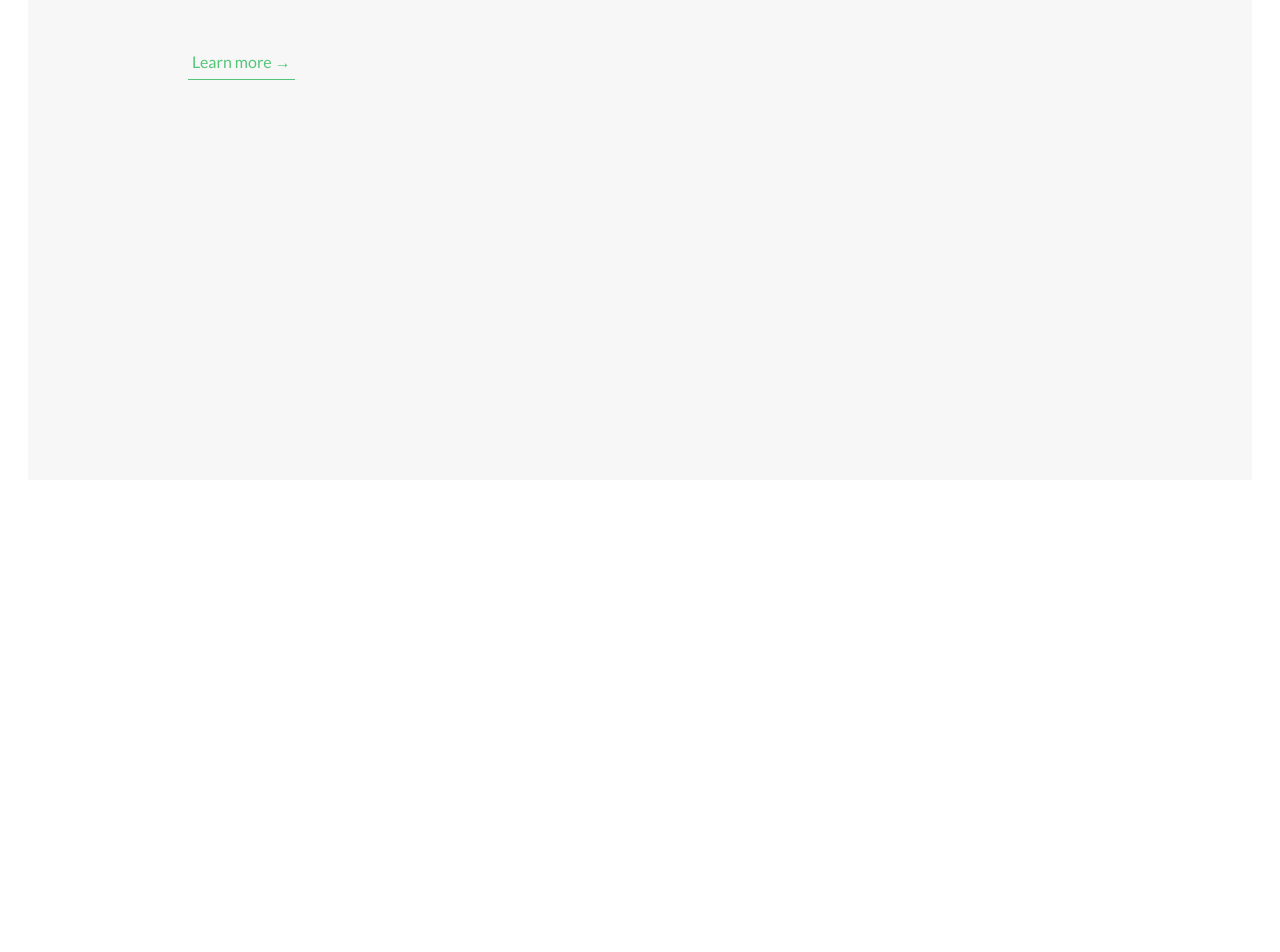
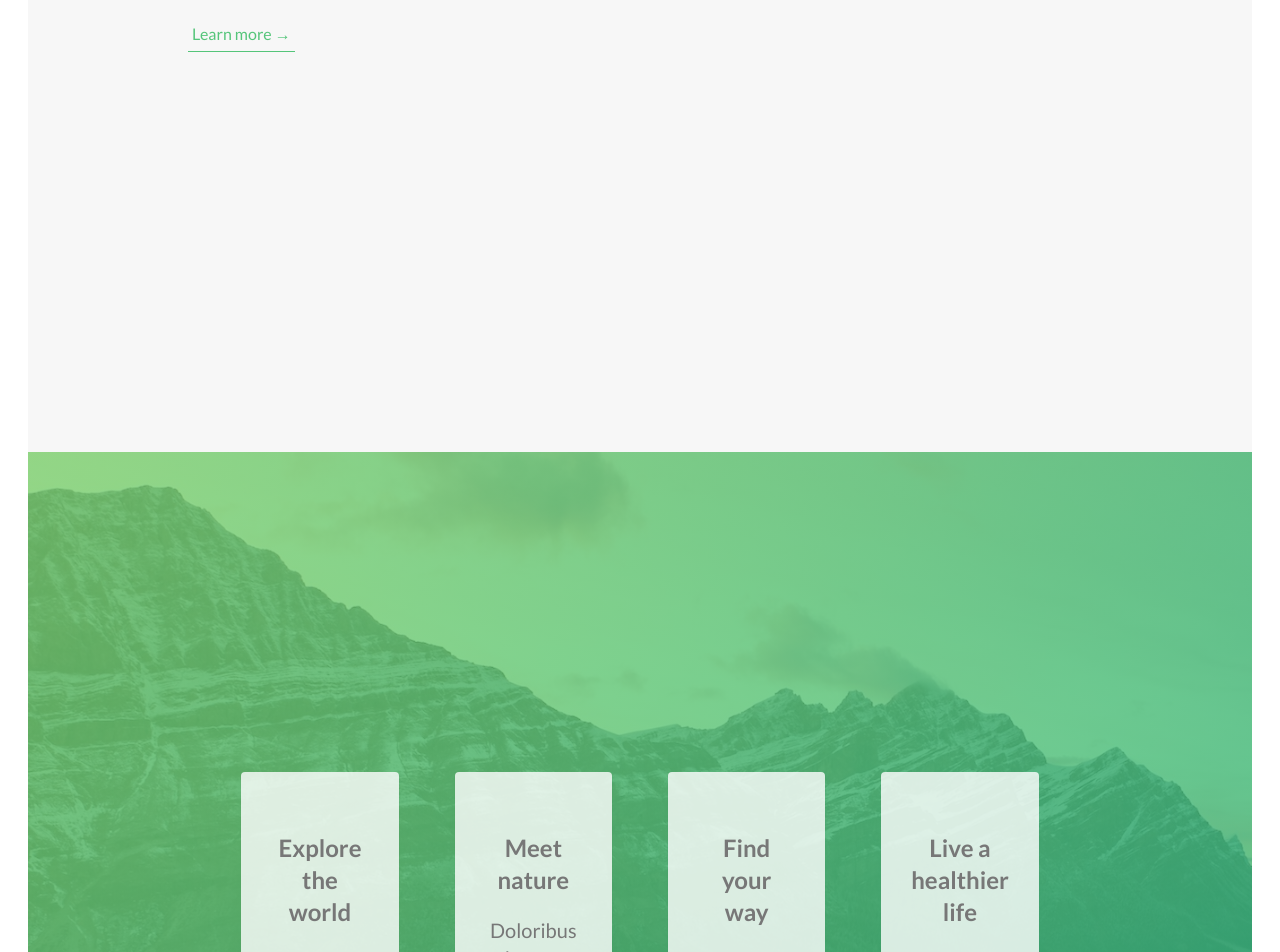
Before and after one commit to TratosXimbriba/Natours, a React (Vite) app: page / in a window 1280 px wide. Shown: the part 1612-2564 px from the top of the page. Before the commit the page ends 2120 px from the top, so only its background shows below. Built offline with nearby package versions, Linux system fonts and the light colour scheme.

Commit message:
Feat: Features section

```diff
--- a/package.json
+++ b/package.json
@@ -13,7 +13,8 @@
     "express": "^4.18.3",
     "prettier-plugin-tailwindcss": "^0.5.12",
     "react": "^18.2.0",
-    "react-dom": "^18.2.0"
+    "react-dom": "^18.2.0",
+    "react-icons": "^5.0.1"
   },
   "devDependencies": {
     "@types/react": "^18.2.64",
--- a/src/App.jsx
+++ b/src/App.jsx
@@ -1,5 +1,6 @@
+import FeaturesSection from "./layout/FeaturesSection";
 import Header from "./layout/Header";
-import Section from "./layout/Section";
+import AboutSection from "./layout/AboutSection";
 
 /*
 color-primary: #55c57a
@@ -15,10 +16,11 @@ color-dark: #000
 
 function App() {
   return (
-    <>
+    <div className="p-7">
       <Header />
-      <Section />
-    </>
+      <AboutSection />
+      <FeaturesSection />
+    </div>
   );
 }
 
--- /dev/null
+++ b/src/components/Features.jsx
@@ -0,0 +1,11 @@
+function Features({ icon, headText, paragraphText }) {
+  return (
+    <div className=" col-start-2 flex h-[23rem] flex-col items-center rounded bg-[rgba(255,255,255,0.8)] p-8 text-center text-2xl shadow-sm ">
+      {icon}
+      <h3 className="mb-2 pb-3 pt-7 font-bold">{headText}</h3>
+      <p className="text-xl">{paragraphText}</p>
+    </div>
+  );
+}
+
+export default Features;
--- a/src/index.css
+++ b/src/index.css
@@ -34,4 +34,8 @@
     transform: scale(1.05) translateY(-0.5rem);
     z-index: 10;
   }
+
+  .features-hover {
+    transform: translateY(-1.5rem) scale(1.03);
+  }
 }
--- a/src/layout/Section.jsx
+++ b/src/layout/AboutSection.jsx
@@ -1,10 +1,10 @@
 import Button from "../components/Button";
 import ImageTrio from "../components/ImageTrio";
 
-function Section() {
+function AboutSection() {
   return (
     <main>
-      <section className="m-7 mt-[-23vh] bg-[#f7f7f7] py-[25rem]">
+      <section className="mt-[-23vh] bg-[#f7f7f7] py-[25rem]">
         <div className="text-center">
           <h2 className="inline-block bg-green-gradient bg-clip-text pb-[8rem] text-5xl font-bold uppercase text-transparent">
             Exciting tours for adventurous people
@@ -45,4 +45,4 @@ function Section() {
   );
 }
 
-export default Section;
+export default AboutSection;
--- /dev/null
+++ b/src/layout/FeaturesSection.jsx
@@ -0,0 +1,61 @@
+import { IoGlobeOutline } from "react-icons/io5";
+import { IoCompassOutline } from "react-icons/io5";
+import { IoMapOutline } from "react-icons/io5";
+import { IoHeartOutline } from "react-icons/io5";
+
+const divStyles =
+  "hover:features-hover transition-all h-[23rem] flex flex-col items-center rounded bg-[rgba(255,255,255,0.8)] p-8 text-center text-2xl shadow-sm";
+const iconStyles = "inline-block  text-[6rem] text-[#55c57a] ";
+
+function FeaturesSection() {
+  return (
+    <section className="grid grid-cols-6 gap-[3.5rem] self-center bg-[linear-gradient(to_right_bottom,rgba(126,213,111,0.8),rgba(40,180,131,0.8)),url('../../public/img/nat-4.jpg')] bg-cover py-[20rem]">
+      <div className={`${divStyles} col-start-2 `}>
+        <IoGlobeOutline className={iconStyles} />
+        <h3 className="mb-2 pb-3 pt-7 font-bold">Explore the world</h3>
+        <p className="text-xl">
+          Lorem ipsum dolor sit amet consectetur adipisicing elit. Ab labore
+          impedit ipsam corrupti et adipisci at quaerat optio!
+        </p>
+      </div>
+      <div className={`${divStyles} col-start-3 `}>
+        <IoCompassOutline className={iconStyles} />
+        <h3 className="mb-2 pb-3 pt-7 font-bold">Meet nature</h3>
+        <p className="text-xl">
+          Doloribus harum adipisci vero molestiae laborum perspiciatis accusamus
+          blanditiis praesentium nam eum provident quod!
+        </p>
+      </div>
+      <div className={`${divStyles} col-start-4 `}>
+        <IoMapOutline className={iconStyles} />
+        <h3 className="mb-2 pb-3 pt-7 font-bold">Find your way</h3>
+        <p className="text-xl">
+          Nihil quas placeat, modi nam in aut voluptates delectus sed eos
+          perspiciatis incidunt laudantium!
+        </p>
+      </div>
+      <div className={`${divStyles} col-start-5 `}>
+        <IoHeartOutline className={iconStyles} />
+        <h3 className="mb-2 pb-3 pt-7 font-bold">Live a healthier life</h3>
+        <p className="text-xl">
+          veniam minima voluptates, dolorum architecto, laudantium commodi
+          officiis modi nam in aut voluptates omnis error!
+        </p>
+      </div>
+    </section>
+  );
+}
+
+export default FeaturesSection;
+
+{
+  /* <Features
+  icon={
+    <IoGlobeOutline className="inline-block  text-[6rem] text-[#55c57a] " />
+  }
+  headText={"Explore the world"}
+  paragraphText={
+    "Lorem ipsum dolor sit amet consectetur adipisicing elit. Ab labore impedit ipsam corrupti et adipisci at quaerat optio!"
+  }
+/> */
+}
--- a/src/layout/Header.jsx
+++ b/src/layout/Header.jsx
@@ -2,7 +2,7 @@ import Button from "../components/Button";
 
 function Header() {
   return (
-    <header className="clip-hero relative m-7 h-[95vh] bg-hero-img bg-cover bg-top">
+    <header className="clip-hero relative h-[95vh] bg-[linear-gradient(to_right_bottom,rgba(126,213,111,0.8),rgba(40,180,131,0.8)),url('/public/img/hero.jpg')] bg-cover bg-top">
       <div className="absolute left-10 top-10">
         <img src="./../public/img/logo-white.png" alt="Logo" className="h-11" />
       </div>
--- a/tailwind.config.js
+++ b/tailwind.config.js
@@ -6,8 +6,6 @@ export default {
       backgroundImage: {
         "green-gradient":
           "linear-gradient(to right bottom,rgba(126, 213, 111, 0.8), rgba(40, 180, 131, 0.8))",
-        "hero-img":
-          "linear-gradient(to right bottom,rgba(126, 213, 111, 0.8), rgba(40, 180, 131, 0.8)),url('/public/img/hero.jpg')",
       },
       keyframes: {
         "move-in-left": {
```
Also changed, not shown: 1 other file (tests, documents, lock files or other folders).
